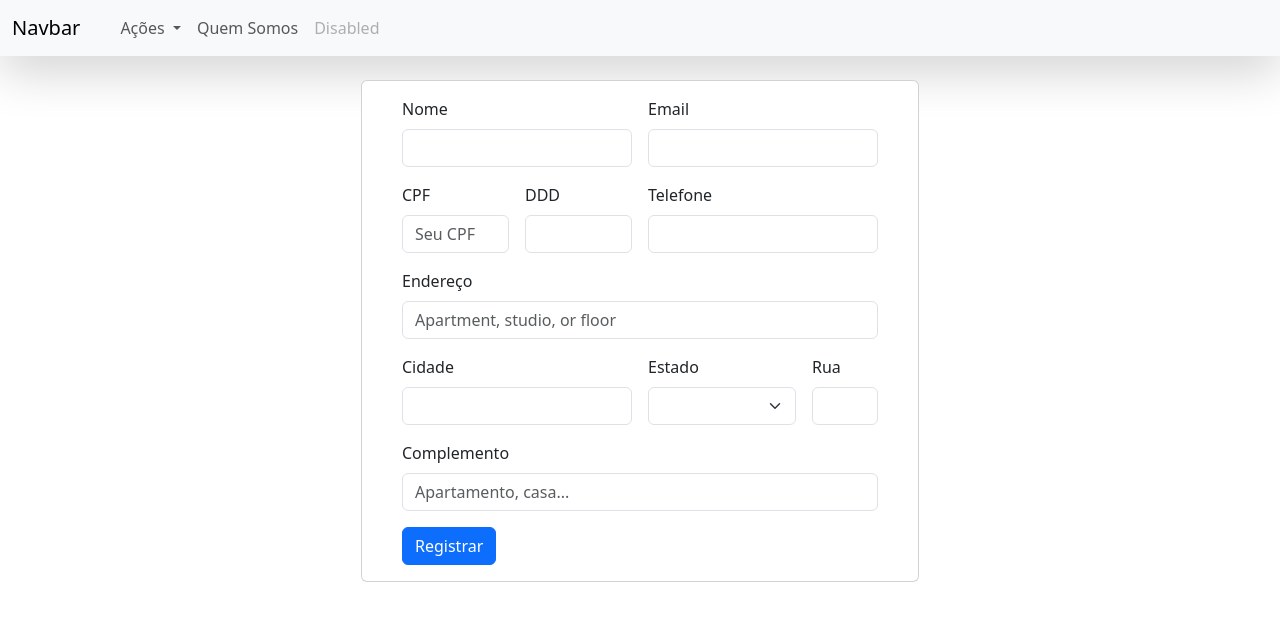
After one commit to kakabraga/Concessionaria, a PHP site: page /registrar_cliente.php in a window 1280 px wide. The commit adds this page. Shown: the top 621 px of the page. Run offline with PHP 8.4, Linux system fonts and the light colour scheme; data that the repository does not hold is empty.

Commit message:
update geral

```diff
--- a/projeto/navbar.php
+++ b/projeto/navbar.php
@@ -1,22 +1,26 @@
 <nav class="navbar navbar-expand-lg shadow-lg bg-body-tertiary">
   <div class="container-fluid">
-    <a class="navbar-brand" href="#">Navbar</a>
+    <a class="navbar-brand" href="index.php">Navbar</a>
     <button class="navbar-toggler" type="button" data-bs-toggle="collapse" data-bs-target="#navbarSupportedContent" aria-controls="navbarSupportedContent" aria-expanded="false" aria-label="Toggle navigation">
       <span class="navbar-toggler-icon"></span>
     </button>
     <div class="collapse navbar-collapse" id="navbarSupportedContent">
       <ul class="navbar-nav me-auto mb-2 mb-lg-0">
         <li class="nav-item">
-          <a class="nav-link active" aria-current="page" href="#">Home</a>
+          <a class="nav-link active" aria-current="page" href="form_cliente.php"></a>
         </li>
+        <div class="btn-group">
+          <button type="button" class="nav-link dropdown-toggle dropdown-toggle" data-bs-toggle="dropdown" aria-expanded="false">
+            Ações
+          </button>
+          <ul class="dropdown-menu dropdown-menu-end">
+            <li><a class="dropdown-item" type="button" href="registrar_cliente.php">Registrar Cliente</a></li>
+            <li><button class="dropdown-item" type="button">Registrar Funcionario</button></li>
+            <li><button class="dropdown-item" type="button">Registrar Veiculo</button></li>
+          </ul>
+        </div>
         <li class="nav-item">
-          <a class="nav-link" href="#">Link</a>
-        </li>
-        <li class="nav-item dropdown">
-          <a class="nav-link dropdown-toggle" href="#" role="button" data-bs-toggle="dropdown" aria-expanded="false">
-            Dropdown
-          </a>
-
+          <a class="nav-link" href="#">Quem Somos</a>
         </li>
         <li class="nav-item">
           <a class="nav-link disabled" aria-disabled="true">Disabled</a>
@@ -24,5 +28,7 @@
       </ul>
 
     </div>
+
+    </div>
   </div>
 </nav>
--- /dev/null
+++ b/projeto/registrar_cliente.php
@@ -0,0 +1,42 @@
+<?php require 'db.php' ?>
+
+<!DOCTYPE html>
+<html lang="pt-br">
+
+<head>
+    <meta charset="UTF-8">
+    <title>Meu Projeto</title>
+    <link href="https://cdn.jsdelivr.net/npm/bootstrap@5.3.3/dist/css/bootstrap.min.css" rel="stylesheet">
+    <script src="https://cdn.jsdelivr.net/npm/bootstrap@5.3.3/dist/js/bootstrap.bundle.min.js"></script>
+</head>
+
+<body>
+    <div class="wrapper">
+        <?php include 'navbar.php'; ?>
+        <div class="container">
+
+        </div>
+    </div>
+    <div class="container-fluid">
+
+        <main class="container mt-4 d-flex justify-content-center">
+            <div class="card" style="width: 50%">
+
+                <div class="card-body">
+                    <div class="container-fluid mbt-3">
+
+                        <?php include './form_cliente.php'; ?>
+                    </div>
+                </div>
+            </div>
+    </div>
+    </div>
+    </div>
+    </div>
+
+</body>
+
+</html>
+
+
+</html>
```
Also changed, not shown: projeto/index.php (+46 -20 lines), projeto/side_bar.php (added, +11 -0 lines), projeto/imagens/logo.png (added), projeto/imagens/logo.svg (renamed from imagens/logo.svg).
